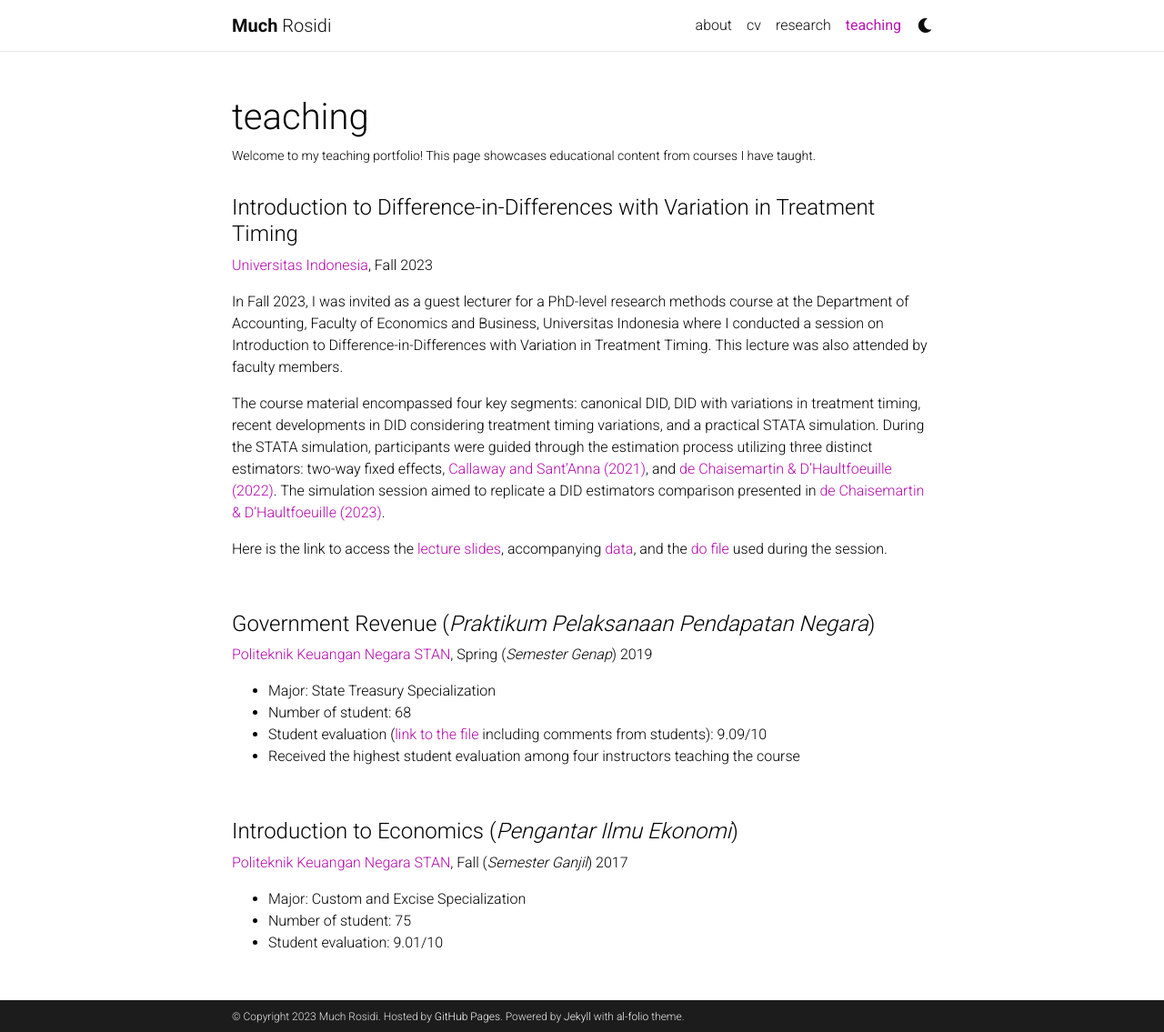
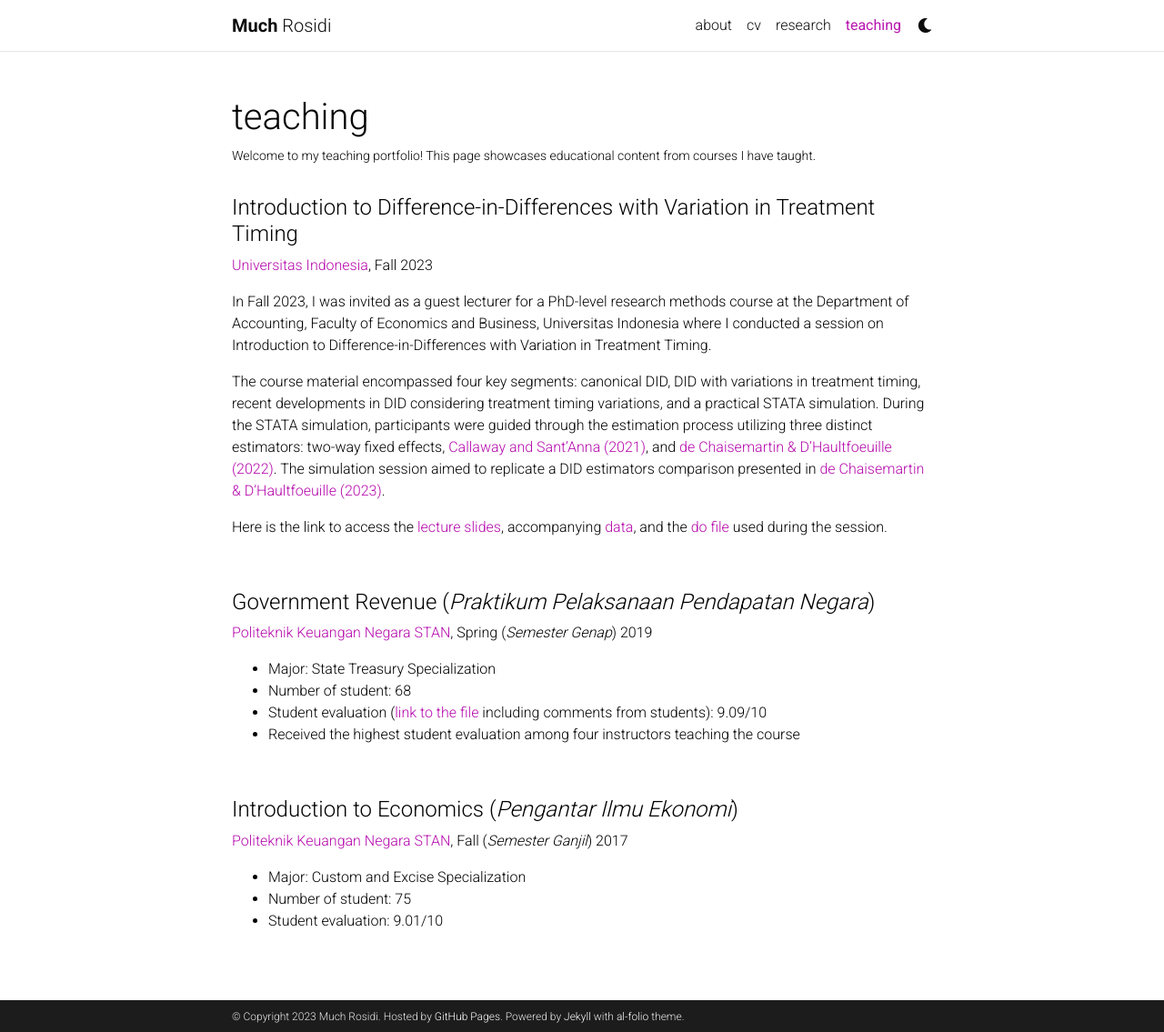
Before and after one commit to muchrosidi/muchrosidi.github.io, a Jekyll site: the page built from _pages/teaching.md, in a window 1280 px wide and 1135 px high. Shown: the whole window at 91% size. Built offline with Jekyll 4.4.1, drawn with Linux system fonts in a browser that asks for light colours; comment, search, counter and statistics services are not loaded; a style sheet for code colours, icons or effects is not loaded.

Commit message:
Update teaching.md

```diff
--- a/_pages/teaching.md
+++ b/_pages/teaching.md
@@ -13,7 +13,7 @@
 
 [Universitas Indonesia](https://accounting.feb.ui.ac.id/), Fall 2023
 
-In Fall 2023, I was invited as a guest lecturer for a PhD-level research methods course at the Department of Accounting, Faculty of Economics and Business, Universitas Indonesia where I conducted a session on Introduction to Difference-in-Differences with Variation in Treatment Timing. This lecture was also attended by faculty members.
+In Fall 2023, I was invited as a guest lecturer for a PhD-level research methods course at the Department of Accounting, Faculty of Economics and Business, Universitas Indonesia where I conducted a session on Introduction to Difference-in-Differences with Variation in Treatment Timing.
 
 The course material encompassed four key segments: canonical DID, DID with variations in treatment timing, recent developments in DID considering treatment timing variations, and a practical STATA simulation. During the STATA simulation, participants were guided through the estimation process utilizing three distinct estimators: two-way fixed effects, [Callaway and Sant’Anna (2021)](https://www.sciencedirect.com/science/article/abs/pii/S0304407620303948), and [de Chaisemartin & D’Haultfoeuille (2022)](https://www.nber.org/papers/w29873). The simulation session aimed to replicate a DID estimators comparison presented in [de Chaisemartin & D’Haultfoeuille (2023)](https://academic.oup.com/ectj/article-abstract/26/3/C1/6604378).
 
```
